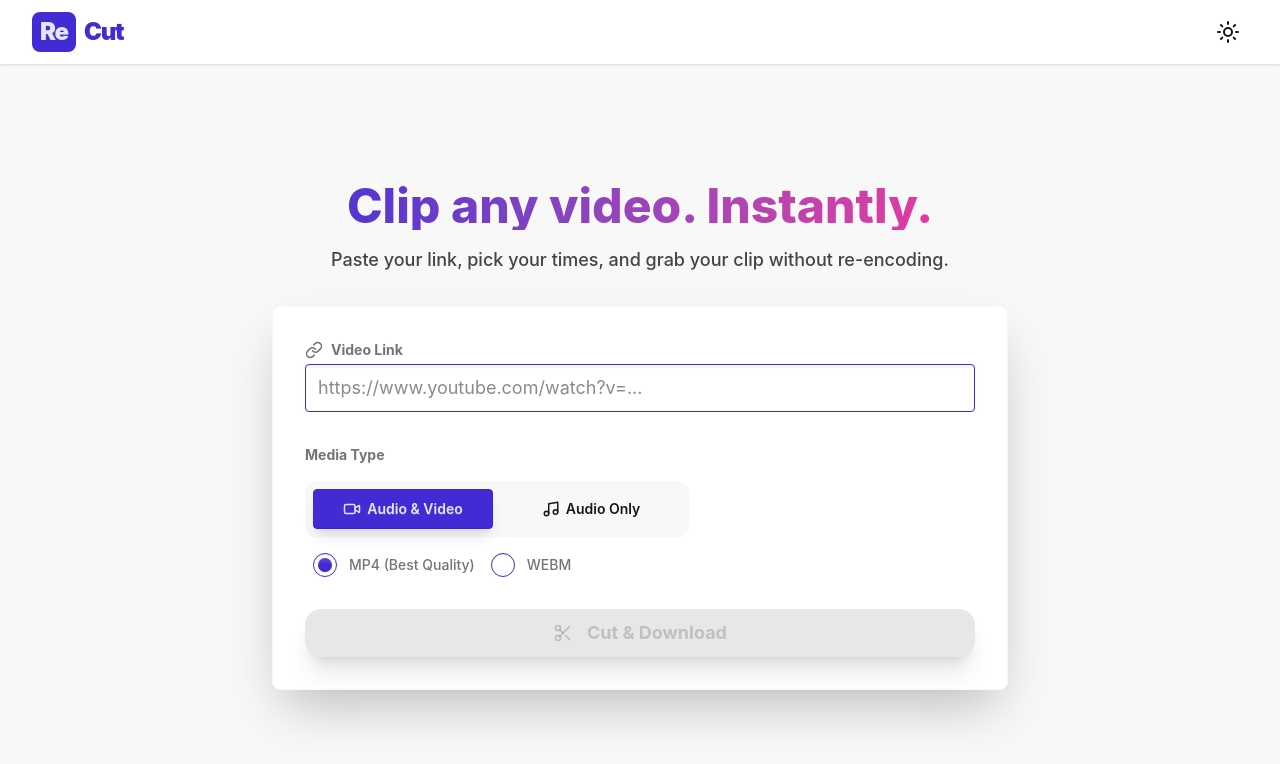
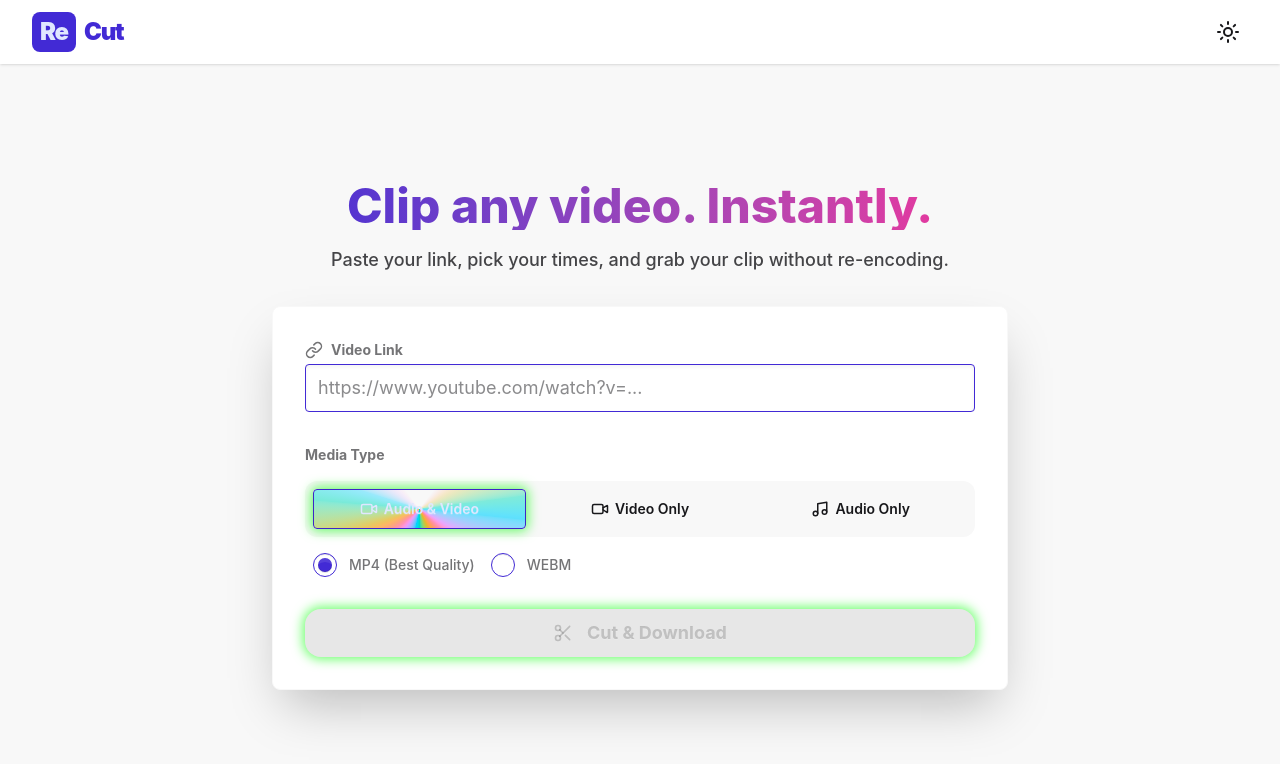
Before and after one commit to G4s01/ReCut, a SvelteKit app in the folder frontend/: page / in a window 1280 px wide. Shown: the top 764 px of the page. Built offline with nearby package versions, Linux system fonts and the light colour scheme; no server answers.

Commit message:
Add video_only format, aura-rainbow animation and fix README

```diff
--- a/frontend/src/routes/+page.svelte
+++ b/frontend/src/routes/+page.svelte
@@ -12,11 +12,11 @@
   let endMinutes = $state<number | null>(null);
   let endSeconds = $state<number | null>(null);
 
-  let formatType = $state<'video' | 'audio'>('video');
+  let formatType = $state<'video' | 'video_only' | 'audio'>('video');
   let selectedFormat = $state<'mp4' | 'webm' | 'm4a' | 'opus' | 'mp3' | 'wav'>('mp4');
 
   $effect(() => {
-    if (formatType === 'video' && !['mp4', 'webm'].includes(selectedFormat)) selectedFormat = 'mp4';
+    if ((formatType === 'video' || formatType === 'video_only') && !['mp4', 'webm'].includes(selectedFormat)) selectedFormat = 'mp4';
     else if (formatType === 'audio' && !['m4a', 'opus', 'mp3', 'wav'].includes(selectedFormat)) selectedFormat = 'm4a';
   });
 
@@ -315,18 +315,21 @@
                 <span class="label-text">Media Type</span>
               </label>
 
-              <div class="bg-base-200 p-2 rounded-xl flex gap-2 w-full max-w-sm">
-                <button type="button" class="btn flex-1 {formatType === 'video' ? 'btn-primary shadow-lg' : 'btn-ghost'}" onclick={() => formatType = 'video'}>
+              <div class="bg-base-200 p-2 rounded-xl flex flex-col md:flex-row gap-2 w-full">
+                <button type="button" class="btn flex-1 {formatType === 'video' ? 'btn-primary shadow-lg aura-rainbow' : 'btn-ghost'}" onclick={() => formatType = 'video'}>
                   <Video size={18} /> Audio & Video
                 </button>
-                <button type="button" class="btn flex-1 {formatType === 'audio' ? 'btn-secondary shadow-lg' : 'btn-ghost'}" onclick={() => formatType = 'audio'}>
+                <button type="button" class="btn flex-1 {formatType === 'video_only' ? 'btn-accent shadow-lg aura-rainbow' : 'btn-ghost'}" onclick={() => formatType = 'video_only'}>
+                  <Video size={18} /> Video Only
+                </button>
+                <button type="button" class="btn flex-1 {formatType === 'audio' ? 'btn-secondary shadow-lg aura-rainbow' : 'btn-ghost'}" onclick={() => formatType = 'audio'}>
                   <Music size={18} /> Audio Only
                 </button>
               </div>
 
               <!-- Format Reveal -->
               <div class="mt-4 px-2">
-                {#if formatType === 'video'}
+                {#if formatType === 'video' || formatType === 'video_only'}
                   <div class="animate-in fade-in slide-in-from-top-2 duration-300 flex flex-wrap gap-4">
                     <label class="cursor-pointer label justify-start gap-3">
                       <input type="radio" name="format-opt-video" class="radio radio-primary" value="mp4" bind:group={selectedFormat} />
@@ -369,7 +372,7 @@
 
             <button
               type="submit"
-              class="btn btn-lg btn-block {formatType === 'video' ? 'btn-primary' : 'btn-secondary'} rounded-2xl text-lg font-bold shadow-xl hover:-translate-y-1 transition-transform"
+              class="btn btn-lg btn-block {formatType === 'video' ? 'btn-primary' : 'btn-secondary'} rounded-2xl text-lg font-bold shadow-xl hover:-translate-y-1 transition-transform aura-rainbow"
               disabled={loading || !url}
             >
               {#if loading}
@@ -430,7 +433,7 @@
               <a
                 href="{apiUrl}{result.file_url}"
                 download={result.filename}
-                class="btn btn-lg w-full bg-base-100 text-success hover:bg-base-200 border-none shadow-xl text-xl group h-auto py-4"
+                class="btn btn-lg w-full bg-base-100 text-success hover:bg-base-200 border-none shadow-xl text-xl group h-auto py-4 aura-rainbow"
               >
                 <Download size={28} class="group-hover:scale-110 transition-transform mr-2"/> Download File
               </a>
--- a/frontend/src/routes/layout.css
+++ b/frontend/src/routes/layout.css
@@ -4,3 +4,15 @@
     light --default,
     dim;
 }
+
+@keyframes rainbow {
+  0% { box-shadow: 0 0 12px 2px rgba(255, 0, 0, 0.6); }
+  25% { box-shadow: 0 0 12px 2px rgba(255, 165, 0, 0.6); }
+  50% { box-shadow: 0 0 12px 2px rgba(0, 255, 0, 0.6); }
+  75% { box-shadow: 0 0 12px 2px rgba(0, 0, 255, 0.6); }
+  100% { box-shadow: 0 0 12px 2px rgba(238, 130, 238, 0.6); }
+}
+
+.aura-rainbow {
+  animation: rainbow 2s linear infinite alternate;
+}
```
Also changed, not shown: frontend/src/app.html (indentation only), 2 other files (tests, documents, lock files or other folders).
